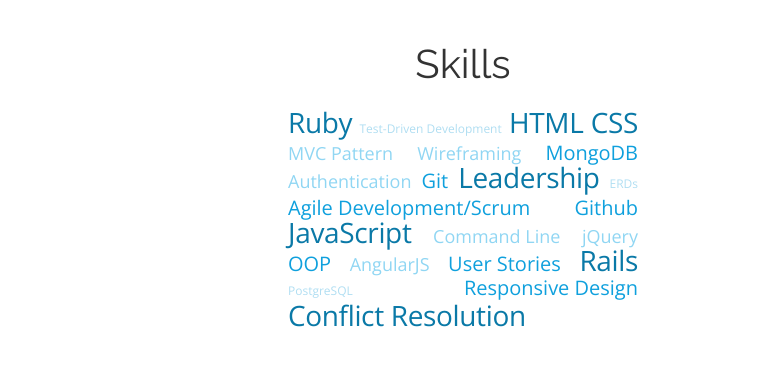
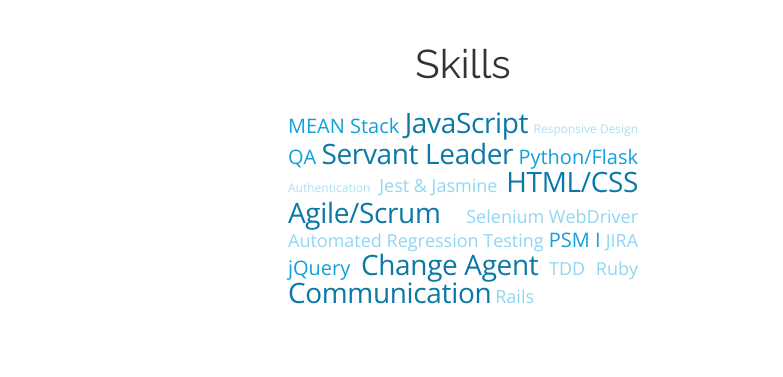
Before and after one commit to tillydray/tillydray.github.io, a plain HTML site: page index.html in a window 1280 px wide. Shown: the part 5276-5653 px from the top of the page, 497-1280 px from the left. Drawn offline with nearby package versions, Linux system fonts and the light colour scheme.

Commit message:
Fix github link, update list of skills

```diff
--- a/index.html
+++ b/index.html
@@ -92,29 +92,28 @@
     <div class="word-cloud-wrapper">
       <h3 class="bottom-section-titles">Skills</h3>
       <ul>
-        <li class="word-cloud__word  word-cloud__word--x-large">Ruby</li>
-        <li class="word-cloud__word word-cloud__word--small">Test-Driven Development</li>
-        <li class="word-cloud__word  word-cloud__word--x-large">HTML</li>
-        <li class="word-cloud__word  word-cloud__word--x-large">CSS</li>
-        <li class="word-cloud__word">MVC Pattern</li>
-        <li class="word-cloud__word">Wireframing</li>
-        <li class="word-cloud__word  word-cloud__word--large">MongoDB</li>
-        <li class="word-cloud__word">Authentication</li>
-        <li class="word-cloud__word  word-cloud__word--large">Git</li>
-        <li class="word-cloud__word  word-cloud__word--x-large">Leadership</li>
-        <li class="word-cloud__word  word-cloud__word--small">ERDs</li>
-        <li class="word-cloud__word  word-cloud__word--large">Agile Development/Scrum</li>
-        <li class="word-cloud__word  word-cloud__word--large">Github</li>
+        <li class="word-cloud__word  word-cloud__word--large">MEAN Stack</li>
         <li class="word-cloud__word  word-cloud__word--x-large">JavaScript</li>
-        <li class="word-cloud__word">Command Line</li>
-        <li class="word-cloud__word">jQuery</li>
-        <li class="word-cloud__word  word-cloud__word--large">OOP</li>
-        <li class="word-cloud__word">AngularJS</li>
-        <li class="word-cloud__word  word-cloud__word--large">User Stories</li>
-        <li class="word-cloud__word  word-cloud__word--x-large">Rails</li>
-        <li class="word-cloud__word  word-cloud__word--small">PostgreSQL</li>
-        <li class="word-cloud__word  word-cloud__word--large">Responsive Design</li>
-        <li class="word-cloud__word  word-cloud__word--x-large">Conflict Resolution</li>
+        <li class="word-cloud__word word-cloud__word--small">Responsive Design</li>
+        <li class="word-cloud__word  word-cloud__word--large">QA</li>
+        <li class="word-cloud__word  word-cloud__word--x-large">Servant Leader</li>
+        <li class="word-cloud__word  word-cloud__word--large">Python/Flask</li>
+        <li class="word-cloud__word  word-cloud__word--small">Authentication</li>
+        <li class="word-cloud__word">Jest &amp; Jasmine</li>
+        <li class="word-cloud__word  word-cloud__word--x-large">HTML/CSS</li>
+        <li class="word-cloud__word  word-cloud__word--x-large">Agile/Scrum</li>
+        <li class="word-cloud__word">Selenium WebDriver</li>
+        <li class="word-cloud__word">Automated Regression Testing</li>
+        <li class="word-cloud__word  word-cloud__word--large">PSM I</li>
+        <li class="word-cloud__word">JIRA</li>
+        <li class="word-cloud__word  word-cloud__word--large">jQuery</li>
+        <li class="word-cloud__word  word-cloud__word--x-large">Change Agent</li>
+        <li class="word-cloud__word">TDD</li>
+        <li class="word-cloud__word">Ruby</li>
+        <li class="word-cloud__word  word-cloud__word--x-large">Communication</li>
+        <li class="word-cloud__word">Rails</li>
+        <li class="word-cloud__word  word-cloud__word--large"></li>
+        <li class="word-cloud__word  word-cloud__word--large"></li>
       </ul>
     </div>
   </div>
@@ -123,7 +122,7 @@
     <!-- CODEPEN -->
     <a href="https://codepen.io/Auslegung/pens/public/" ><img class="icon" src="http://blog.codepen.io/wp-content/uploads/2014/03/codepen-logo.svg" alt="codepen.com icon" /></a>
     <!-- GITHUB -->
-    <a href="https://github.com/auslegung" ><img class="icon" src="https://assets-cdn.github.com/images/modules/logos_page/GitHub-Mark.png" alt="github.com icon" /></a>
+    <a href="https://github.com/jasonmfry" ><img class="icon" src="https://assets-cdn.github.com/images/modules/logos_page/GitHub-Mark.png" alt="github.com icon" /></a>
     <!-- RESUME -->
     <a href="https://drive.google.com/file/d/0B9WZzvSon2d2WkJzYnZCWkx4Rmc/view" ><img class="icon" src="http://i.imgur.com/0QgtwBr.png" alt="resume icon"/></a>
     <!-- BLOG -->
```
